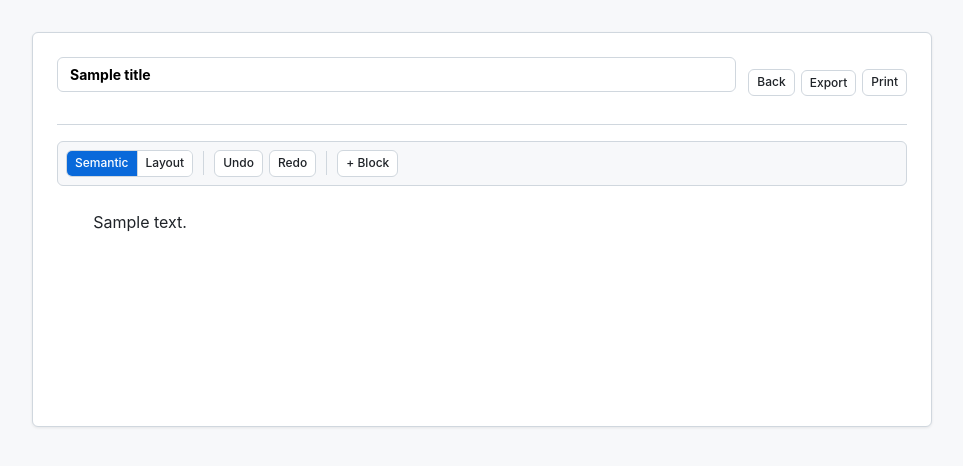
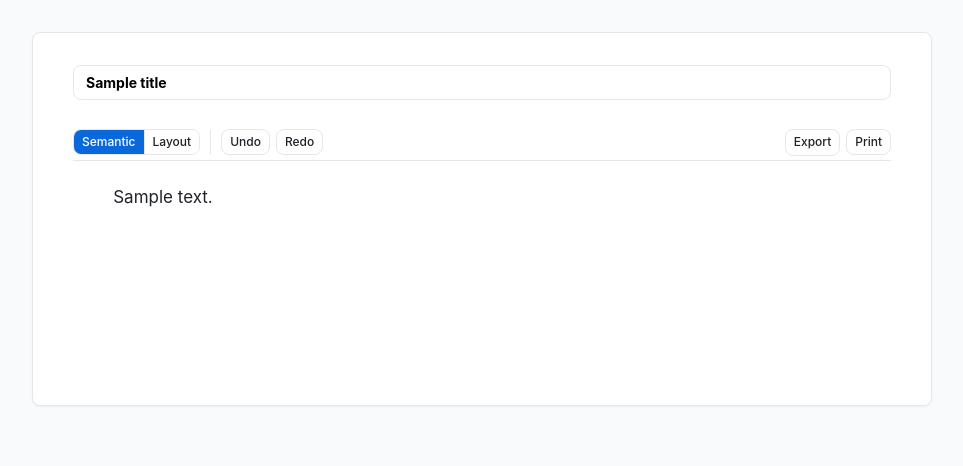
Before and after one commit to brent-field/uaf, a Python web app: template src/uaf/app/templates/editor.html in a window 1280 px wide. Shown: the top 466 px of the page, without its empty margins (158-1121 px from the left). Run offline with Jinja, Linux system fonts and the light colour scheme; the template is opened without the code that fills it: most values are stand-ins (such as "Sample title", 1, 10 or a date in 2020).

Commit message:
UI design polish: sidebar search/recents, toolbar cleanup, content refinement
- Sidebar: replace type-grouped sections with flat recents list + search
- Remove Back buttons from editor, spreadsheet, and project views
- Remove + Block button; merge Export/Print into toolbar
- Update design tokens (warmer grays, subtler shadows, rounder radius)
- Progressive disclosure: block chrome shows on focus-within, not hover
- Typography: larger title, generous line-height, empty block placeholder
- Wider sidebar (260px), refined spacing throughout

Co-Authored-By: Claude Opus 4.6 (1M context) <noreply@anthropic.com>

```diff
--- a/src/uaf/app/static/style.css
+++ b/src/uaf/app/static/style.css
@@ -11,8 +11,8 @@
 
 :root {
     --bg: #fff;
-    --bg-alt: #f7f8fa;
-    --border: #d0d7de;
+    --bg-alt: #f9fafb;
+    --border: #e5e7eb;
     --text: #1f2328;
     --text-muted: #656d76;
     --primary: #0969da;
@@ -20,8 +20,8 @@
     --danger: #cf222e;
     --danger-hover: #a40e26;
     --success: #1a7f37;
-    --radius: 6px;
-    --shadow: 0 1px 3px rgba(0, 0, 0, 0.08);
+    --radius: 8px;
+    --shadow: 0 1px 2px rgba(0,0,0,0.05);
     --font-sans: -apple-system, BlinkMacSystemFont, "Segoe UI", Helvetica, Arial, sans-serif;
     --font-mono: "SFMono-Regular", Consolas, "Liberation Mono", Menlo, monospace;
     --text-base: 1rem;
@@ -65,7 +65,7 @@ nav .nav-right a:hover { color: var(--text); }
     background: var(--bg);
     border: 1px solid var(--border);
     border-radius: var(--radius);
-    padding: 1.5rem;
+    padding: 2rem 2.5rem;
     box-shadow: var(--shadow);
 }
 
@@ -205,12 +205,11 @@ input:focus, select:focus {
     display: flex;
     align-items: center;
     gap: 0.75rem;
-    margin-bottom: 1rem;
-    padding-bottom: 1rem;
-    border-bottom: 1px solid var(--border);
+    margin-bottom: 0;
+    padding-bottom: 0.5rem;
 }
 .editor-title {
-    font-size: 1.25rem;
+    font-size: 1.75rem;
     border: 1px solid transparent;
     padding: 0.25rem 0.5rem;
     border-radius: var(--radius);
@@ -228,12 +227,21 @@ input:focus, select:focus {
 .toolbar {
     display: flex;
     gap: 0.375rem;
-    margin-bottom: 1rem;
-    padding: 0.5rem;
-    background: var(--bg-alt);
-    border-radius: var(--radius);
-    border: 1px solid var(--border);
+    margin-bottom: 0.75rem;
+    padding: 0.25rem 0;
+    background: transparent;
+    border-radius: 0;
+    border: none;
+    border-bottom: 1px solid var(--border);
     flex-wrap: wrap;
+    align-items: center;
+}
+
+.toolbar-right {
+    margin-left: auto;
+    display: flex;
+    gap: 0.375rem;
+    align-items: center;
 }
 
 /* View mode toggle */
@@ -408,10 +416,10 @@ input:focus, select:focus {
 .doc-content { min-height: 200px; position: relative; }
 .doc-block {
     position: relative;
-    padding: 0.375rem 0.5rem;
+    padding: 0.5rem 0.75rem;
     padding-right: 5rem;
     border-radius: var(--radius);
-    margin-bottom: 0.125rem;
+    margin-bottom: 0.25rem;
 }
 .doc-block:hover { background: var(--bg-alt); }
 .doc-block:hover .block-actions { opacity: 1; }
@@ -456,10 +464,18 @@ input:focus, select:focus {
     border-radius: 3px;
     transition: background var(--transition-fast);
     word-break: break-word;
+    line-height: 1.7;
+    font-size: 1.0625rem;
 }
 .block-body:focus {
     background: rgba(9, 105, 218, 0.04);
     box-shadow: inset 0 0 0 1px rgba(9, 105, 218, 0.15);
+}
+.block-body:empty::before {
+    content: "Start typing, or press / for commands";
+    color: var(--text-muted);
+    pointer-events: none;
+    font-style: italic;
 }
 .block-body code {
     font-family: var(--font-mono);
--- a/src/uaf/app/templates/editor.html
+++ b/src/uaf/app/templates/editor.html
@@ -15,19 +15,6 @@
                    hx-swap="innerHTML"
                    hx-include="this" />
         </form>
-        <div class="header-actions">
-            <a href="/dashboard" class="btn btn-sm">Back</a>
-            <div class="export-dropdown">
-                <button class="btn btn-sm" onclick="this.nextElementSibling.classList.toggle('show')">Export</button>
-                <div class="dropdown-menu">
-                    <a href="/api/artifacts/{{ artifact_id }}/export?format=markdown">.md</a>
-                    <a href="/api/artifacts/{{ artifact_id }}/export?format=plaintext">.txt</a>
-                    <a href="/api/artifacts/{{ artifact_id }}/export?format=latex">.tex</a>
-                    <a href="/api/artifacts/{{ artifact_id }}/export?format=docx">.docx</a>
-                </div>
-            </div>
-            <button class="btn btn-sm no-print" onclick="window.print()">Print</button>
-        </div>
     </div>
 
     <div class="toolbar">
@@ -58,12 +45,18 @@
                 hx-target="#doc-content"
                 hx-swap="innerHTML"
                 title="Redo (Ctrl+Shift+Z)">Redo</button>
-        <span class="toolbar-sep"></span>
-        <button class="btn btn-sm"
-                hx-post="/artifacts/{{ artifact_id }}/action/insert-at"
-                hx-vals='{"position": "999", "style": "paragraph", "text": ""}'
-                hx-target="#doc-content"
-                hx-swap="innerHTML">+ Block</button>
+        <div class="toolbar-right">
+            <div class="export-dropdown">
+                <button class="btn btn-sm" onclick="this.nextElementSibling.classList.toggle('show')">Export</button>
+                <div class="dropdown-menu">
+                    <a href="/api/artifacts/{{ artifact_id }}/export?format=markdown">.md</a>
+                    <a href="/api/artifacts/{{ artifact_id }}/export?format=plaintext">.txt</a>
+                    <a href="/api/artifacts/{{ artifact_id }}/export?format=latex">.tex</a>
+                    <a href="/api/artifacts/{{ artifact_id }}/export?format=docx">.docx</a>
+                </div>
+            </div>
+            <button class="btn btn-sm no-print" onclick="window.print()">Print</button>
+        </div>
         <span class="htmx-indicator">Saving...</span>
     </div>
 
--- a/src/uaf/app/templates/flow.html
+++ b/src/uaf/app/templates/flow.html
@@ -15,9 +15,6 @@
                    hx-swap="innerHTML"
                    hx-include="this" />
         </form>
-        <div class="header-actions">
-            <a href="/dashboard" class="btn btn-sm">Back</a>
-        </div>
     </div>
 
     <div class="toolbar">
--- a/src/uaf/app/templates/spreadsheet.html
+++ b/src/uaf/app/templates/spreadsheet.html
@@ -15,7 +15,6 @@
                    hx-swap="innerHTML"
                    hx-include="this" />
         </form>
-        <a href="/dashboard" class="btn btn-sm">Back</a>
         <a href="/api/artifacts/{{ artifact_id }}/export?format=csv" class="btn btn-sm">Export .csv</a>
         <button class="btn btn-sm no-print" onclick="window.print()">Print</button>
     </div>
```
Also changed, not shown: other parts of src/uaf/app/static/style.css (+95 -39 lines), src/uaf/app/frontend/routes.py (+21 -17 lines), src/uaf/app/templates/partials/sidebar.html (+16 -28 lines), tests/uaf/app/test_doc_editor_routes.py (+10 -3 lines), tests/uaf/app/test_undo_browser.py (+6 -6 lines).
